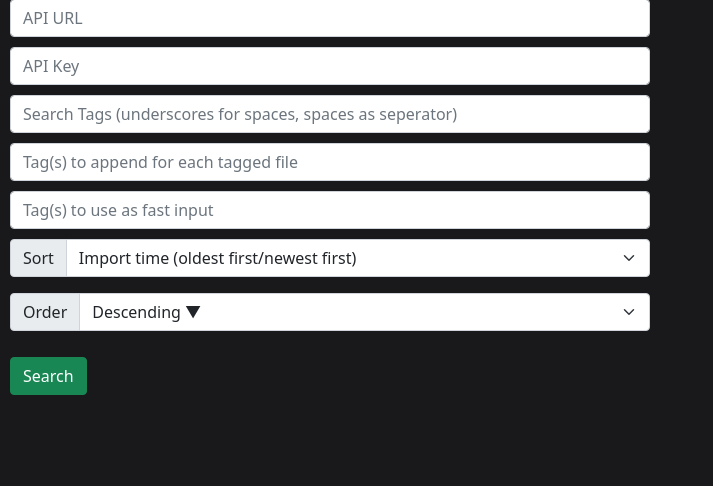
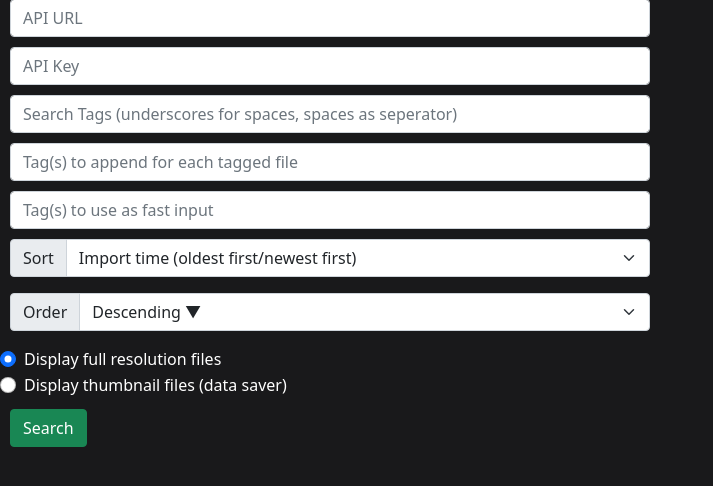
Before and after one commit to mruac/hydrus-remote-tagging, a Flask app: page / in a window 1280 px wide. Shown: the part 87-573 px from the top of the page, without its empty margins (0-713 px from the left). Run offline with Flask 3, Linux system fonts and the light colour scheme; some libraries are stand-ins or nearby versions.

Commit message:
fix fileorder; add thumbnail mode; use post when searchtags

```diff
--- a/server.py
+++ b/server.py
@@ -66,16 +66,22 @@
         except KeyError:
             generate_session_id()
 
-        if request.form.getlist("fileOrder") == "true":
+        if request.form["fileOrder"] == "true":
             isAscending = True
         else:
             isAscending = False
+
+        if request.form["useThumbnail"] == "true":
+            useThumbnail = True
+        else:
+            useThumbnail = False
 
         # start POST processing
         save_session(request.form.get('api_key'), request.form.get(
             'api_url'), request.form.get('tags'))
         api_key = session['api_key']
         api_url = session['api_url']
+        session['useThumbnail'] = useThumbnail
         session_id = session['session_id']
         post_tags = request.form.get('tags')
         tags = post_tags.split()
@@ -108,6 +114,7 @@
     try:
         session['appendTagIsSet'] = False
         api_key = session['api_key']
+        useThumbnail = session['useThumbnail']
         if session['api_url'].endswith('/'):
             api_url = session['api_url'][:-1]
         else:
@@ -119,8 +126,12 @@
         iid = int(fids[intid])
         nid = str(int(id) + 1)
         total_ids = len(fids)
-        image = api_url+"/get_files/file?file_id=" + \
-            str(int(fids[intid]))+"&Hydrus-Client-API-Access-Key="+api_key
+        if useThumbnail:
+            image = api_url+"/get_files/thumbnail?file_id=" + \
+                str(int(fids[intid]))+"&Hydrus-Client-API-Access-Key="+api_key
+        else:
+            image = api_url+"/get_files/file?file_id=" + \
+                str(int(fids[intid]))+"&Hydrus-Client-API-Access-Key="+api_key
         next_images = []
         i = 1
         while i < 4 and intid+i < total_ids:
@@ -196,11 +207,12 @@
     # listOfTags.update({"matches": matchedTags})
     return jsonify(listOfTags)  # updated lsit of tags
 
-@app.route('/searchTags', methods=['GET'])
+@app.route('/searchTags', methods=['POST'])
 def searchTags():
+    data = request.json
     cl = hydrus.Client(session['api_key'], session['api_url'])
-    response = cl._api_request("GET", "/add_tags/search_tags", params={"search": request.args.get('tag'), "tag_display_type": "display"}) #NOTE: create a PR to add the tag_display_type to the cl.search_tags() function
-    return response.json()["tags"];
+    response = cl._api_request("GET", "/add_tags/search_tags", params={"search": data['tag'], "tag_display_type": "display"}) #NOTE: create a PR to add the tag_display_type to the cl.search_tags() function
+    return response.json()["tags"]
 
 @app.route('/', methods=['GET'])
 def index():
--- a/templates/index.html
+++ b/templates/index.html
@@ -64,6 +64,19 @@
                 <option value="true">Ascending ▲</option>
             </select>
         </div>
+        <div class="form-check">
+            <input class="form-check-input" type="radio" name="useThumbnail" id="useThumbnail1" value="false" checked>
+            <label class="form-check-label" for="useThumbnail1">
+                Display full resolution files
+            </label>
+        </div>
+        <div class="form-check">
+            <input class="form-check-input" type="radio" name="useThumbnail" id="useThumbnail2" value="true">
+            <label class="form-check-label" for="useThumbnail2">
+                Display thumbnail files (data saver)
+            </label>
+        </div>
+
         <button class="btn btn-success" style="margin: 10px" type="submit">Search</button>
     </form>
 
--- a/templates/show-file.html
+++ b/templates/show-file.html
@@ -91,7 +91,7 @@
             {% else %}
             <h1 class="mx-auto text-white nm-text" style="align-self: center;">Not an image or video file. Skipping.
             </h1>
-            {% endif %}
+        {% endif %}
         </main>
         <div id="page-footer">
             <div class="text-center font-weight-bold text-white bg-dark" style="height: 1.5em;">
--- a/templates/static/show-file.js
+++ b/templates/static/show-file.js
@@ -836,9 +836,9 @@
 
         const id = (Math.random() * 100000000 | 0).toString();
         g_requests[id] = $.ajax({
-            type: "GET",
+            type: "POST",
             url: "/searchTags",
-            data: { "tag": tag },
+            data: JSON.stringify({ "tag": tag }),
             dataType: "json",
             contentType: "application/json;charset=utf-8"
         }).done(function (response) {
```
